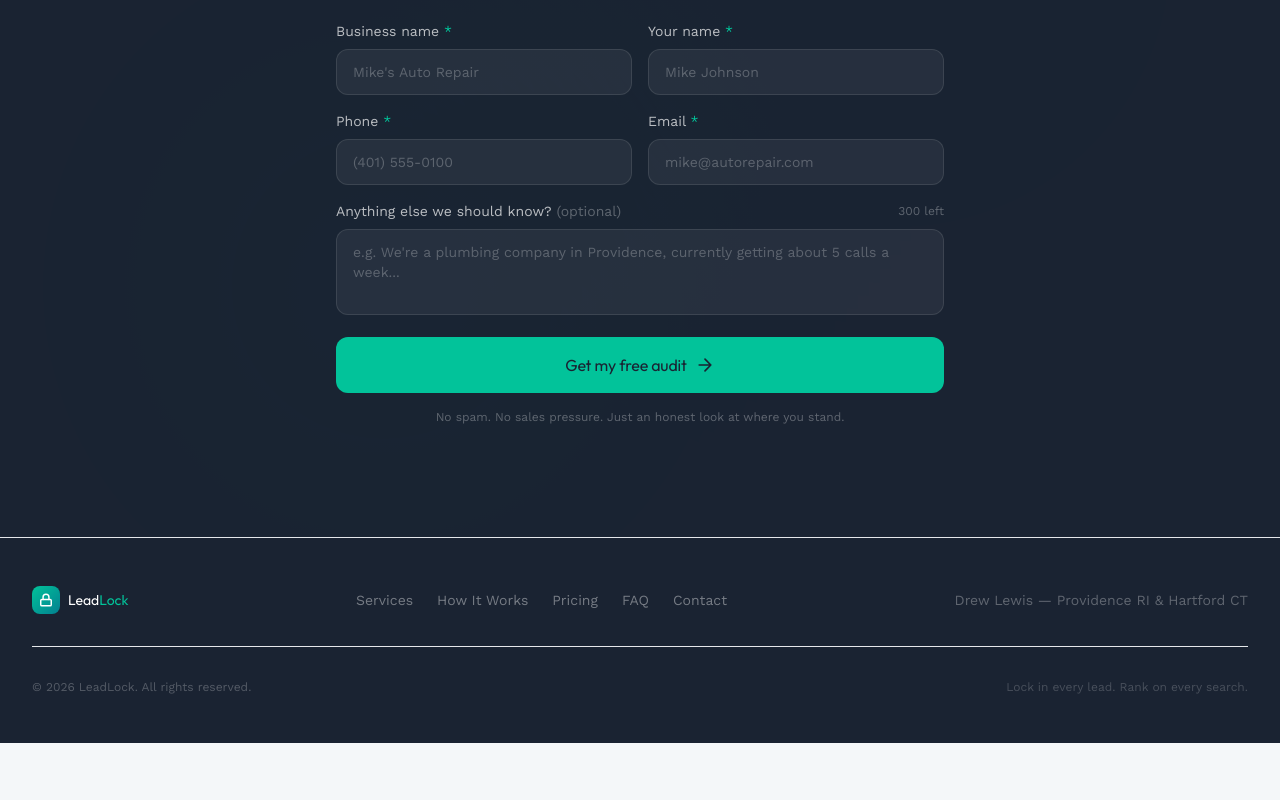
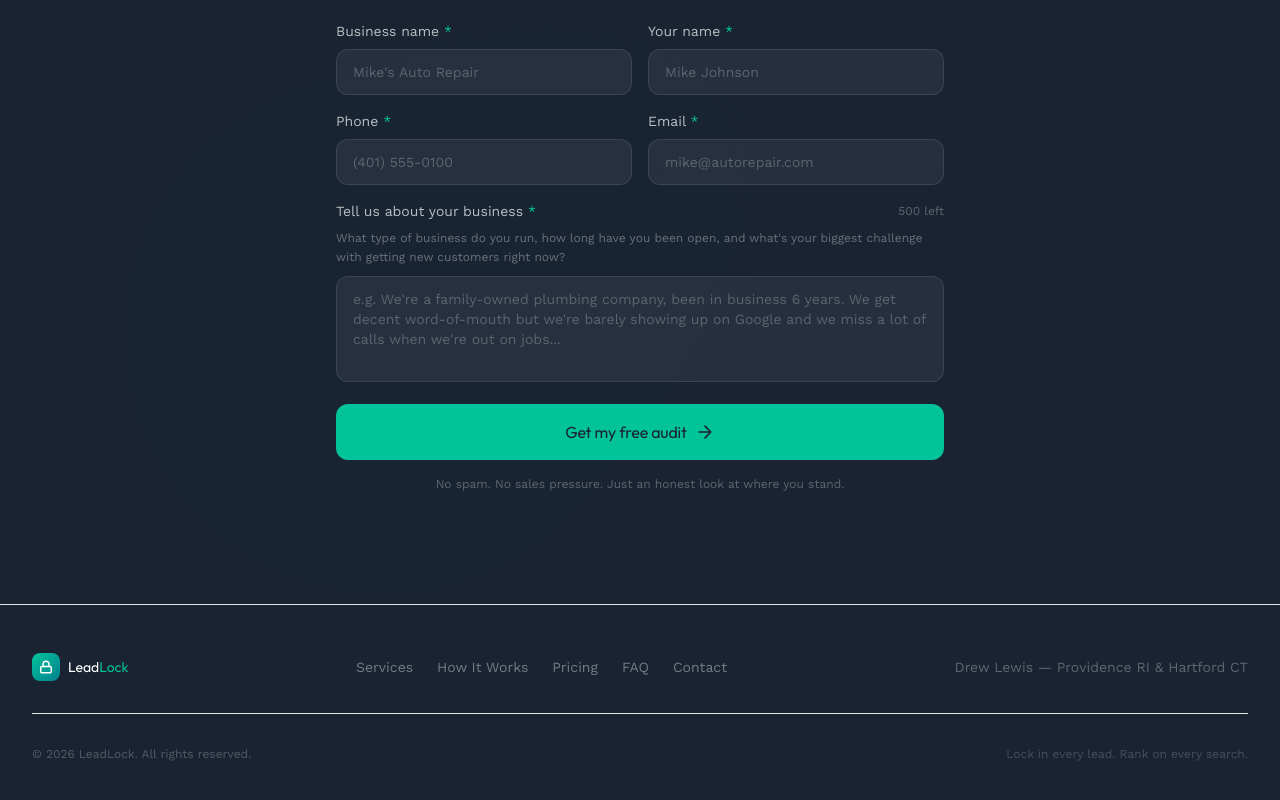
Before and after one commit to Drewl727/Millrun-Digital, a plain HTML site: page index.html in a window 1280 px wide. Shown: the part 6731-7531 px from the top of the page. Before the commit the page ends 7474 px from the top, so only its background shows below. Drawn offline with nearby package versions, Linux system fonts and the light colour scheme.

Commit message:
Add business info field to contact form

```diff
--- a/index.html
+++ b/index.html
@@ -913,11 +913,14 @@
 
       <div>
         <div class="flex justify-between items-center mb-2">
-          <label for="message" class="block font-body font-500 text-white/70 text-sm">Anything else we should know? <span class="text-white/30 font-400">(optional)</span></label>
-          <span id="char-count" class="font-body text-white/30 text-xs">300 left</span>
+          <label for="message" class="block font-body font-500 text-white/70 text-sm">
+            Tell us about your business <span class="text-mint" aria-hidden="true">*</span>
+          </label>
+          <span id="char-count" class="font-body text-white/30 text-xs">500 left</span>
         </div>
-        <textarea id="message" name="message" rows="3" maxlength="300"
-                  placeholder="e.g. We're a plumbing company in Providence, currently getting about 5 calls a week..."
+        <p class="font-body text-white/35 text-xs mb-2 leading-relaxed">What type of business do you run, how long have you been open, and what's your biggest challenge with getting new customers right now?</p>
+        <textarea id="message" name="business_info" rows="4" maxlength="500" required
+                  placeholder="e.g. We're a family-owned plumbing company, been in business 6 years. We get decent word-of-mouth but we're barely showing up on Google and we miss a lot of calls when we're out on jobs..."
                   class="w-full rounded-xl px-4 py-3 font-body text-sm text-white placeholder-white/25 outline-none transition-all duration-200 resize-none"
                   style="background: rgba(255,255,255,0.06); border: 1px solid rgba(255,255,255,0.1);"
                   onfocus="this.style.borderColor='rgba(2,195,154,0.6)'; this.style.background='rgba(2,195,154,0.05)';"
@@ -1139,7 +1142,7 @@
     textarea.addEventListener('input', function() {
       const left = max - this.value.length;
       counter.textContent = left + ' left';
-      counter.style.color = left < 50 ? 'rgba(239,68,68,0.8)' : 'rgba(255,255,255,0.3)';
+      counter.style.color = left < 80 ? 'rgba(239,68,68,0.8)' : 'rgba(255,255,255,0.3)';
     });
   })();
 
```
